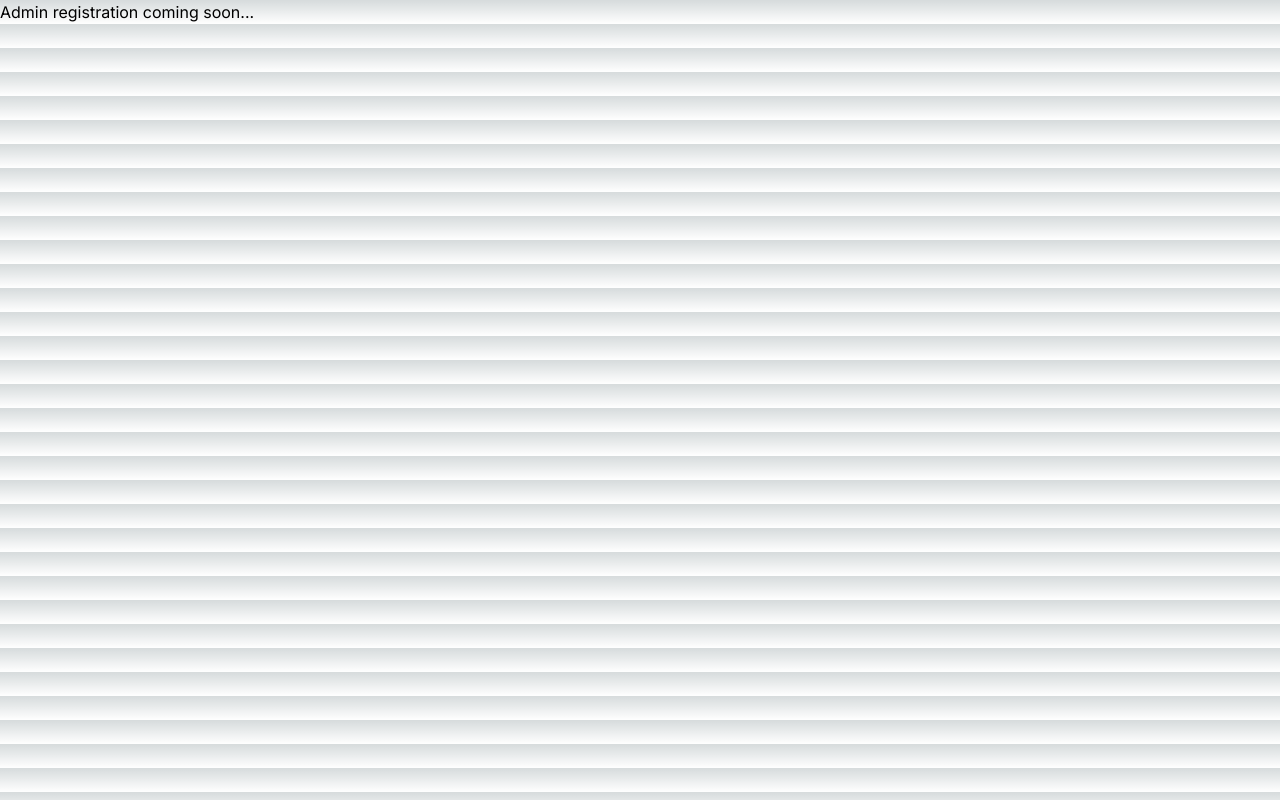
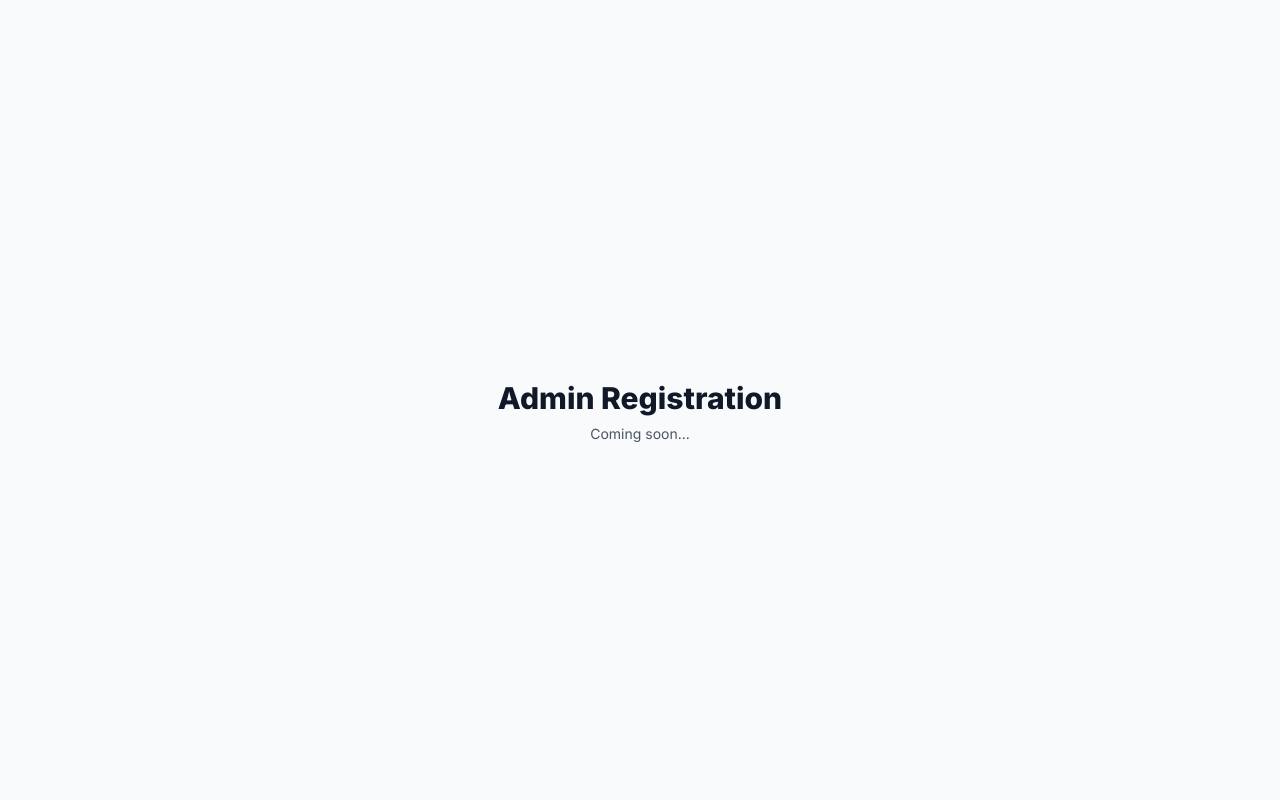
Before and after one commit to pirate444/autism-support-platform, a Next.js app in the folder frontend/: page /auth/admin-register in a window 1280 px wide. Built offline with nearby package versions, Linux system fonts and the light colour scheme.

Commit message:
Fix next.js error

```diff
--- a/frontend/src/app/auth/admin-register/page.tsx
+++ b/frontend/src/app/auth/admin-register/page.tsx
@@ -1,3 +1,16 @@
 export default function AdminRegister() {
-    return <div>Admin registration coming soon...</div>;
-  }
+  return (
+    <div className="min-h-screen flex items-center justify-center bg-gray-50">
+      <div className="max-w-md w-full space-y-8">
+        <div>
+          <h2 className="mt-6 text-center text-3xl font-extrabold text-gray-900">
+            Admin Registration
+          </h2>
+          <p className="mt-2 text-center text-sm text-gray-600">
+            Coming soon...
+          </p>
+        </div>
+      </div>
+    </div>
+  );
+}
```
